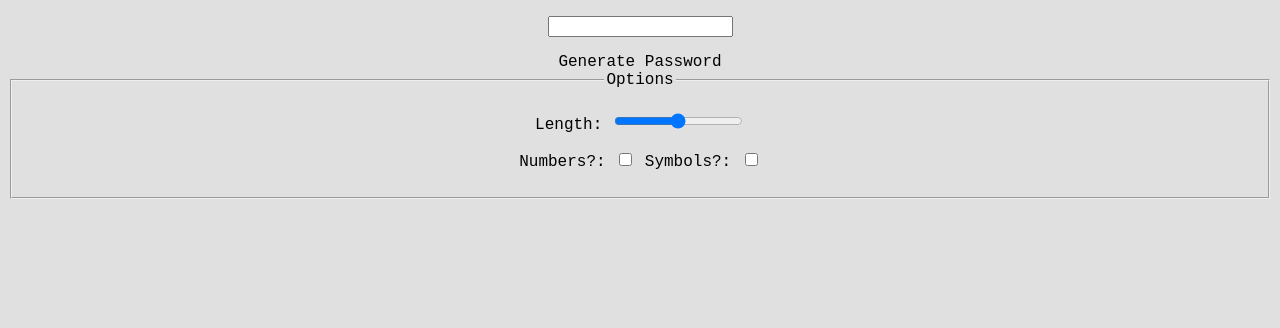
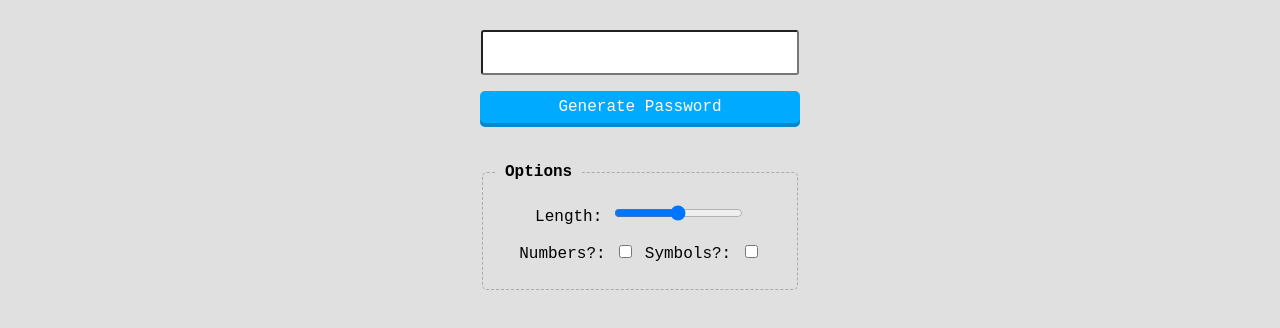
Before and after one commit to sc30gsw/JSMiniApps, a plain HTML site: page PasswordGenerator/index.html in a window 1280 px wide. Drawn offline with Linux system fonts and the light colour scheme.

Commit message:
スタリングの作成

```diff
--- a/PasswordGenerator/css/styles.css
+++ b/PasswordGenerator/css/styles.css
@@ -3,3 +3,46 @@ body {
 	font-family: "Courier New", sans-serif;
 	text-align: center;
 }
+
+.container {
+  width: 320px;
+  margin: 30px auto;
+}
+
+input[type="text"] {
+  width: 300px;
+  padding: 7px;
+  border-radius: 3px;
+  font-size: 24px;
+  font-family: 'Courier New', sans-serif;
+  text-align: center;
+}
+
+#btn {
+  color: #fff;
+  background: #00aaff;
+  padding: 7px;
+  border-radius: 5px;
+  box-shadow: 0 4px 0 #0088cc;
+  cursor: pointer;
+}
+
+#btn:hover {
+  opacity: 0.8;
+}
+
+fieldset {
+  margin-top: 40px;
+  border: 1px dashed #aaa;
+  border-radius: 5px;
+  text-align: left;
+}
+
+legend {
+  font-weight: bold;
+  padding: 0 10px;
+}
+
+fieldset p {
+  text-align: center;
+}
```
